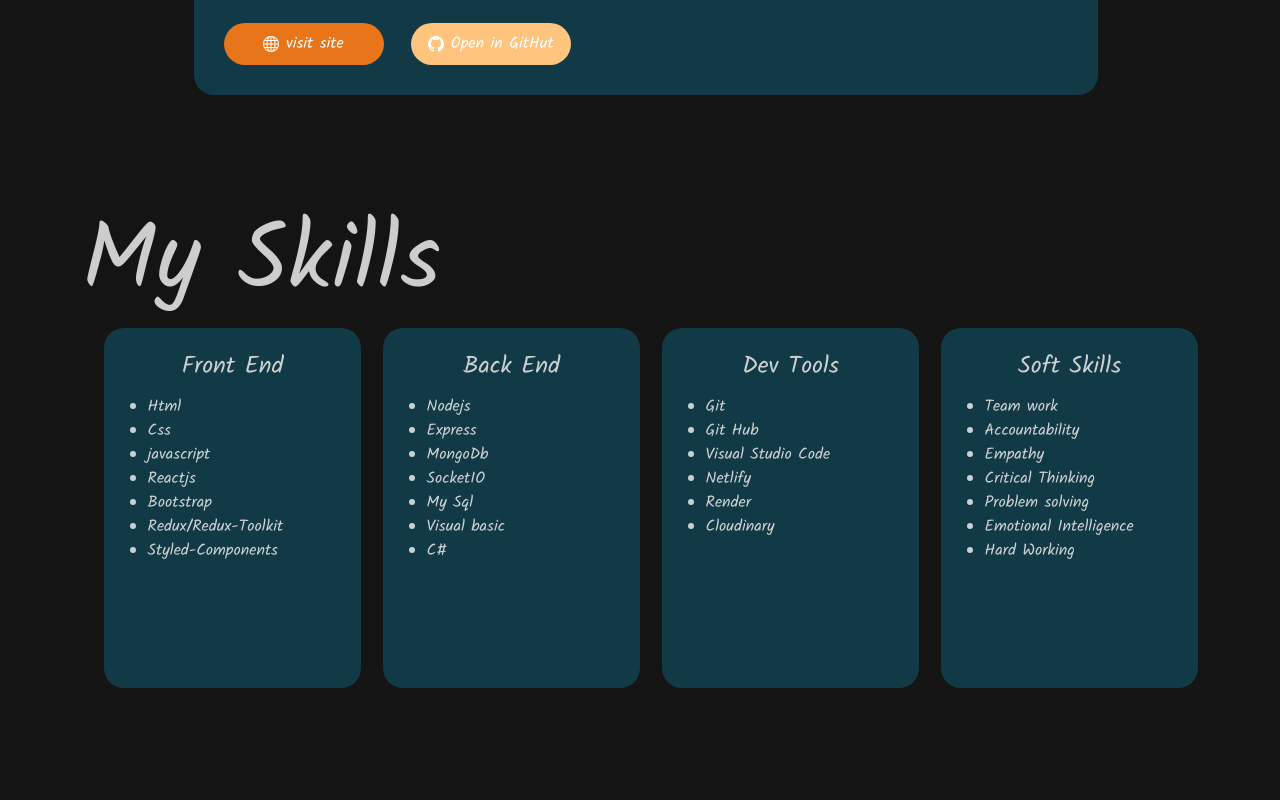
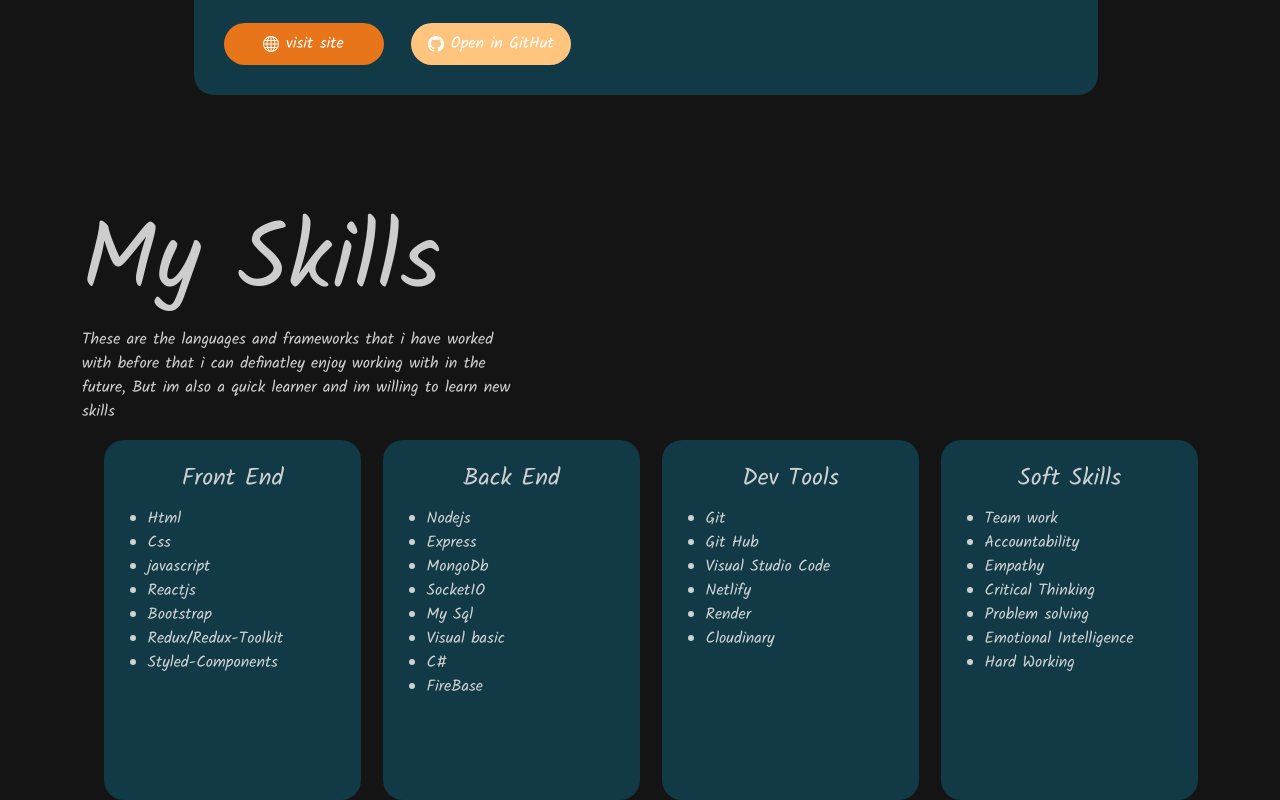
Before and after one commit to siyabongasamkelo/portfolio, a React (Create React App) app in the folder client/siya/: page / in a window 1280 px wide. Shown: the part 4219-5019 px from the top of the page. Before the commit the page ends 4907 px from the top, so only its background shows below. Built offline with nearby package versions, Linux system fonts and the light colour scheme.

Commit message:
feat: added paragraph to explan things properly

```diff
--- a/client/siya/src/components/home/MySkills.js
+++ b/client/siya/src/components/home/MySkills.js
@@ -1,4 +1,5 @@
-import { H1 } from "./Home.styled";
+import { ParaCover } from "./AboutMe/AboutMe.styled";
+import { H1, P } from "./Home.styled";
 import {
   MySkillCover,
   MySkillsWrapper,
@@ -10,6 +11,13 @@ const MySkills = () => {
   return (
     <MySkillsWrapper>
       <H1>My Skills</H1>
+      <ParaCover>
+        <P>
+          These are the languages and frameworks that i have worked with before
+          that i can definatley enjoy working with in the future, But im also a
+          quick learner and im willing to learn new skills
+        </P>
+      </ParaCover>
       <MySkillCover>
         <SkillCard>
           <Stack>Front End</Stack>
@@ -33,6 +41,7 @@ const MySkills = () => {
             <li>My Sql</li>
             <li>Visual basic</li>
             <li>C#</li>
+            <li>FireBase</li>
           </ul>
         </SkillCard>
         <SkillCard>
```
